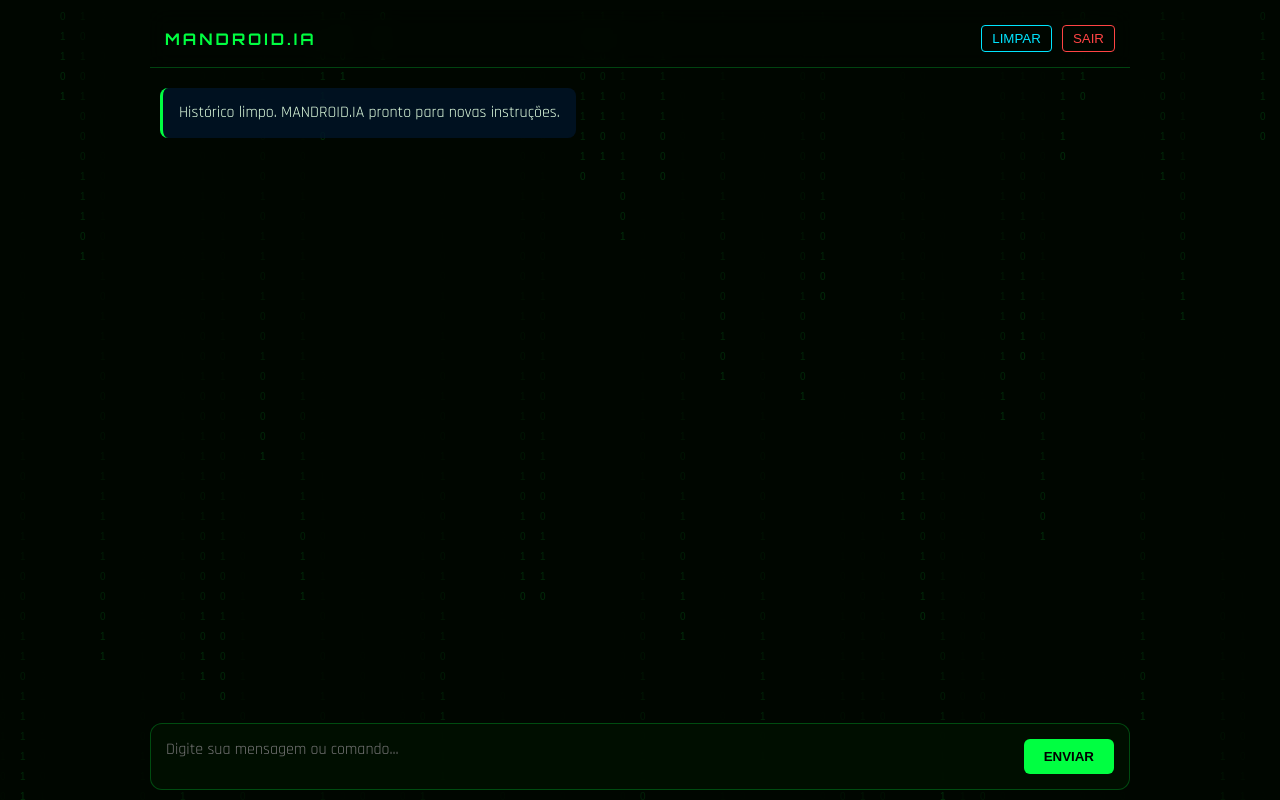
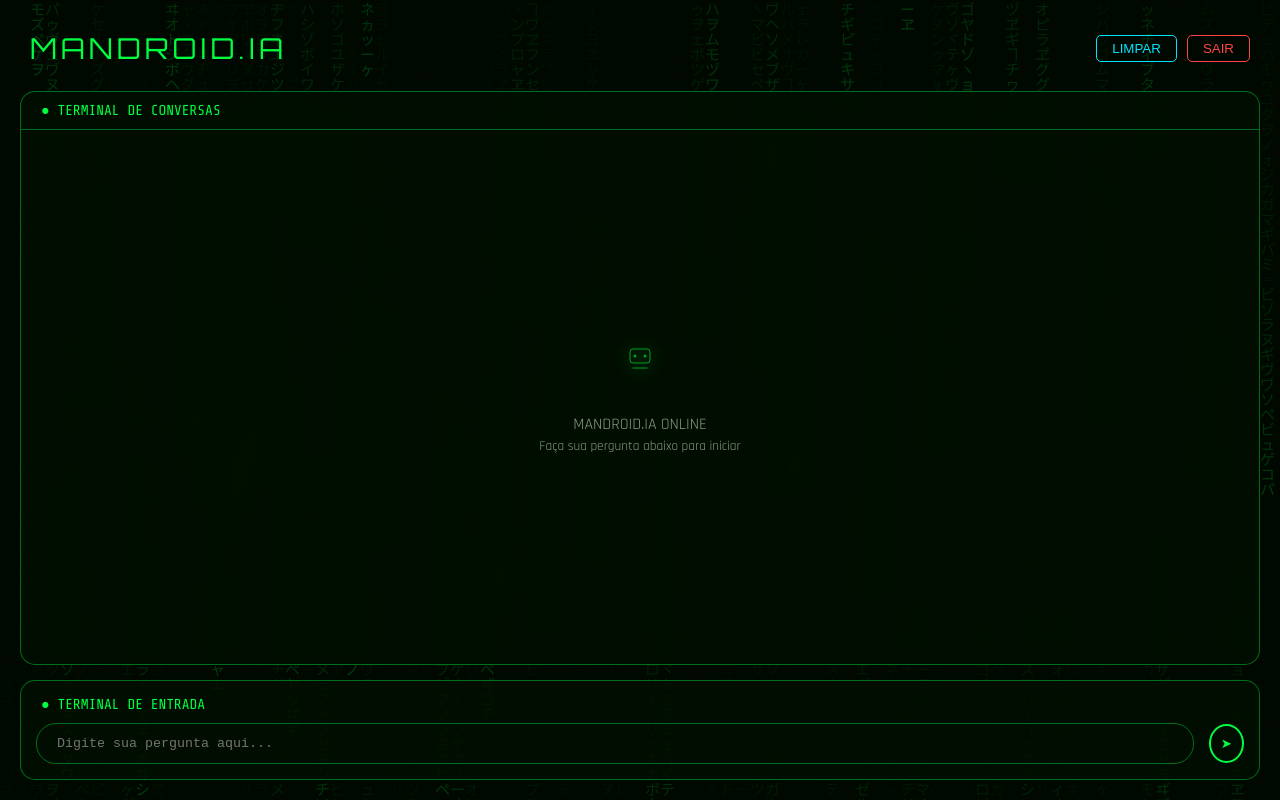
Before and after one commit to aetmdeveloper-ux/mandroid_ia, a website: page public/chat.html in a window 1280 px wide. Both pictures are taken after a click on the button "LIMPAR". Drawn offline with nearby package versions, Linux system fonts and the light colour scheme; no server answers.

Commit message:
Update chat.html

```diff
--- a/public/chat.html
+++ b/public/chat.html
@@ -3,184 +3,178 @@
 <head>
   <meta charset="UTF-8"/>
   <meta name="viewport" content="width=device-width, initial-scale=1.0"/>
-  <title>MANDROID.IA — Sistema de Chat</title>
+  <title>MANDROID.IA — Chat</title>
   <link rel="preconnect" href="https://fonts.googleapis.com"/>
   <link rel="preconnect" href="https://fonts.gstatic.com" crossorigin/>
-  <link href="https://fonts.googleapis.com/css2?family=Orbitron:wght@400;700;900&family=Rajdhani:wght@300;400;500;600;700&family=Share+Tech+Mono&display=swap" rel="stylesheet"/>
+  <link href="https://fonts.googleapis.com/css2?family=Orbitron:wght@400;700;900&family=Rajdhani:wght@300;400;600;700&family=Share+Tech+Mono&display=swap" rel="stylesheet"/>
   <style>
-    /* ── Variáveis e Reset ──────────────────────── */
+    /* ── Reset e Base ───────────────────────────── */
     *, *::before, *::after { box-sizing: border-box; margin: 0; padding: 0; }
     :root {
-      --neon-green:      #00ff41;
-      --neon-cyan:       #00e5ff;
-      --dark-bg:         #000800;
-      --panel-bg:        rgba(0, 15, 0, 0.95);
-      --msg-user-bg:     rgba(0, 40, 20, 0.8);
-      --msg-ai-bg:       rgba(0, 20, 40, 0.8);
-      --border:          rgba(0, 255, 65, 0.25);
-      --text-main:       #e0ffe0;
+      --neon-green:  #00ff41;
+      --neon-cyan:   #00e5ff;
+      --dark-bg:     #000a00;
+      --border-glow: rgba(0, 255, 65, 0.4);
     }
+    body { background: var(--dark-bg); color: #e0ffe0; font-family: 'Rajdhani', sans-serif; height: 100vh; overflow: hidden; }
+    #matrix-canvas { position: fixed; inset: 0; z-index: 0; opacity: 0.2; }
 
-    body {
-      background: var(--dark-bg);
-      color: var(--text-main);
-      font-family: 'Rajdhani', sans-serif;
-      height: 100vh;
-      overflow: hidden;
-    }
-
-    /* Matrix Rain de fundo */
-    #matrix-canvas { position: fixed; inset: 0; opacity: 0.15; z-index: 0; }
-
-    .app-container {
-      position: relative; z-index: 1;
-      display: flex; flex-direction: column;
-      height: 100vh; max-width: 1000px; margin: 0 auto; padding: 10px;
-    }
+    .app-wrapper { position: relative; z-index: 2; display: flex; flex-direction: column; height: 100vh; padding: 20px; gap: 15px; }
 
     /* Header */
-    .header {
-      display: flex; justify-content: space-between; align-items: center;
-      padding: 15px; border-bottom: 1px solid var(--border);
-      backdrop-filter: blur(10px);
+    .header { display: flex; justify-content: space-between; align-items: center; padding: 10px; }
+    .brand-title { font-family: 'Orbitron'; color: var(--neon-green); font-size: 1.8rem; letter-spacing: 4px; }
+
+    /* Terminal de Conversas (Visual da Imagem 1) */
+    .terminal-conversas {
+      flex: 1; border: 1px solid var(--border-glow); border-radius: 15px;
+      background: rgba(0, 15, 0, 0.8); backdrop-filter: blur(10px);
+      display: flex; flex-direction: column; overflow: hidden;
     }
-    .brand { font-family: 'Orbitron', sans-serif; letter-spacing: 3px; color: var(--neon-green); font-weight: 700; }
+    .terminal-header { padding: 10px 20px; border-bottom: 1px solid var(--border-glow); font-family: 'Share Tech Mono'; color: var(--neon-green); font-size: 0.9rem; }
 
-    /* Chat Area */
-    .chat-box {
-      flex: 1; overflow-y: auto; padding: 20px 10px;
-      display: flex; flex-direction: column; gap: 20px;
+    #chat-box { flex: 1; overflow-y: auto; padding: 20px; display: flex; flex-direction: column; gap: 15px; }
+
+    /* Mensagens sem emojis */
+    .msg { max-width: 85%; padding: 12px 18px; border-radius: 8px; line-height: 1.6; }
+    .user-msg { align-self: flex-end; background: rgba(0, 229, 255, 0.1); border: 1px solid var(--neon-cyan); }
+    .ai-msg { align-self: flex-start; background: rgba(0, 255, 65, 0.1); border: 1px solid var(--neon-green); }
+
+    /* Centro com Robô (Início) */
+    .welcome-center { margin: auto; text-align: center; opacity: 0.6; }
+    .welcome-center svg { width: 60px; height: 60px; filter: drop-shadow(0 0 10px var(--neon-green)); margin-bottom: 10px; }
+
+    /* Terminal de Entrada */
+    .terminal-entrada {
+      border: 1px solid var(--border-glow); border-radius: 15px;
+      background: rgba(0, 15, 0, 0.8); padding: 15px;
     }
-
-    .message { max-width: 85%; padding: 12px 16px; border-radius: 8px; line-height: 1.6; font-size: 1rem; position: relative; }
-    .user-msg { align-self: flex-end; background: var(--msg-user-bg); border-right: 3px solid var(--neon-cyan); }
-    .ai-msg { align-self: flex-start; background: var(--msg-ai-bg); border-left: 3px solid var(--neon-green); }
+    .input-row { display: flex; gap: 15px; align-items: center; }
+    textarea {
+      flex: 1; background: transparent; border: 1px solid var(--border-glow);
+      border-radius: 20px; padding: 12px 20px; color: white; outline: none; resize: none;
+    }
+    .btn-enviar {
+      background: none; border: 2px solid var(--neon-green); color: var(--neon-green);
+      padding: 10px; border-radius: 50%; cursor: pointer; transition: 0.3s;
+    }
+    .btn-enviar:hover { background: var(--neon-green); color: black; }
 
     /* Sugestões Contextuais */
-    .suggestions { display: flex; flex-wrap: wrap; gap: 8px; margin-top: 10px; }
+    .suggestions { display: flex; gap: 10px; flex-wrap: wrap; margin-top: 10px; }
     .sug-btn {
-      background: rgba(0, 255, 65, 0.1); border: 1px solid var(--border);
-      color: var(--neon-green); padding: 6px 12px; border-radius: 20px;
-      font-size: 0.85rem; cursor: pointer; transition: 0.2s;
+      background: transparent; border: 1px solid var(--neon-green); color: var(--neon-green);
+      padding: 5px 12px; border-radius: 15px; cursor: pointer; font-size: 0.8rem;
     }
-    .sug-btn:hover { background: var(--neon-green); color: black; }
-
-    /* Input Area */
-    .input-area { padding: 15px; background: var(--panel-bg); border-radius: 12px; border: 1px solid var(--border); }
-    .input-form { display: flex; gap: 10px; }
-    textarea {
-      flex: 1; background: transparent; border: none; color: white;
-      resize: none; outline: none; font-size: 1rem; font-family: inherit;
-    }
-    .send-btn { background: var(--neon-green); border: none; padding: 10px 20px; border-radius: 6px; font-weight: bold; cursor: pointer; }
-
-    /* Scrollbar Custom */
-    ::-webkit-scrollbar { width: 4px; }
-    ::-webkit-scrollbar-thumb { background: var(--border); }
   </style>
 </head>
 <body>
 
 <canvas id="matrix-canvas"></canvas>
 
-<div class="app-container">
+<div class="app-wrapper">
   <header class="header">
-    <div class="brand">MANDROID.IA</div>
+    <div class="brand-title">MANDROID.IA</div>
     <div style="display:flex; gap:10px;">
-      <button onclick="clearChat()" style="background:transparent; color:#00e5ff; border:1px solid #00e5ff; padding:5px 10px; cursor:pointer; border-radius:4px;">LIMPAR</button>
-      <button onclick="window.location.href='/auth/logout'" style="background:transparent; color:#ff4444; border:1px solid #ff4444; padding:5px 10px; cursor:pointer; border-radius:4px;">SAIR</button>
+      <button onclick="limparChat()" style="background:none; border:1px solid var(--neon-cyan); color:var(--neon-cyan); padding:5px 15px; cursor:pointer; border-radius:5px;">LIMPAR</button>
+      <button onclick="window.location.href='/auth/logout'" style="background:none; border:1px solid #ff4444; color:#ff4444; padding:5px 15px; cursor:pointer; border-radius:5px;">SAIR</button>
     </div>
   </header>
 
-  <main class="chat-box" id="chat-box">
-    <div class="message ai-msg">
-      MANDROID.IA online. Como posso auxiliar em seu projeto hoje?
+  <div class="terminal-conversas">
+    <div class="terminal-header">● TERMINAL DE CONVERSAS</div>
+    <div id="chat-box">
+      <div class="welcome-center" id="welcome-msg">
+        <svg viewBox="0 0 120 120"><rect x="40" y="22" width="40" height="28" rx="6" fill="none" stroke="#00ff41" stroke-width="2"/><circle cx="50" cy="36" r="3" fill="#00ff41"/><circle cx="70" cy="36" r="3" fill="#00ff41"/><path d="M45 60 L75 60" stroke="#00ff41" stroke-width="2"/></svg>
+        <p>MANDROID.IA ONLINE</p>
+        <small>Faça sua pergunta abaixo para iniciar</small>
+      </div>
     </div>
-  </main>
+  </div>
 
-  <footer class="input-area">
-    <form class="input-form" onsubmit="event.preventDefault(); sendMessage();">
-      <textarea id="user-input" placeholder="Digite sua mensagem ou comando..." rows="1"></textarea>
-      <button type="submit" class="send-btn">ENVIAR</button>
-    </form>
-  </footer>
+  <div class="terminal-entrada">
+    <div class="terminal-header" style="border:none; padding: 0 0 10px 5px;">● TERMINAL DE ENTRADA</div>
+    <div class="input-row">
+      <textarea id="user-input" placeholder="Digite sua pergunta aqui..." rows="1"></textarea>
+      <button class="btn-enviar" onclick="enviarMensagem()">➤</button>
+    </div>
+  </div>
 </div>
 
 <script>
-  // Matrix Effect
+  // Matrix Rain Background
   const canvas = document.getElementById('matrix-canvas');
   const ctx = canvas.getContext('2d');
   canvas.width = window.innerWidth; canvas.height = window.innerHeight;
-  const drops = new Array(Math.floor(canvas.width/20)).fill(1);
-  function drawMatrix() {
-    ctx.fillStyle = "rgba(0, 8, 0, 0.1)"; ctx.fillRect(0, 0, canvas.width, canvas.height);
-    ctx.fillStyle = "#00ff41";
+  const drops = new Array(Math.floor(canvas.width / 15)).fill(1);
+  function draw() {
+    ctx.fillStyle = 'rgba(0, 10, 0, 0.05)'; ctx.fillRect(0, 0, canvas.width, canvas.height);
+    ctx.fillStyle = '#00ff41'; ctx.font = '15px monospace';
     drops.forEach((y, i) => {
-      ctx.fillText(Math.floor(Math.random()*2), i*20, y*20);
-      if (y*20 > canvas.height && Math.random() > 0.98) drops[i] = 0;
+      const text = String.fromCharCode(0x30A0 + Math.random() * 96);
+      ctx.fillText(text, i * 15, y * 15);
+      if (y * 15 > canvas.height && Math.random() > 0.975) drops[i] = 0;
       drops[i]++;
     });
   }
-  setInterval(drawMatrix, 50);
+  setInterval(draw, 50);
 
   const chatBox = document.getElementById('chat-box');
   const userInput = document.getElementById('user-input');
 
-  async function sendMessage(text = null) {
-    const message = text || userInput.value.trim();
-    if (!message) return;
+  async function enviarMensagem(textoManual = null) {
+    const mensagem = textoManual || userInput.value.trim();
+    if (!mensagem) return;
 
-    // Adiciona mensagem do usuário
-    appendMessage(message, 'user-msg');
+    // Remove a mensagem de boas-vindas na primeira interação
+    const welcome = document.getElementById('welcome-msg');
+    if (welcome) welcome.remove();
+
+    adicionarNaTela(mensagem, 'user-msg');
     userInput.value = '';
 
     try {
-      const response = await fetch('/api/chat', {
+      const res = await fetch('/api/chat', {
         method: 'POST',
         headers: { 'Content-Type': 'application/json' },
-        body: JSON.stringify({ message })
+        body: JSON.stringify({ message: mensagem })
       });
-      const data = await response.json();
+      const data = await res.json();
 
-      // Adiciona resposta da IA e sugestões
-      appendMessage(data.response, 'ai-msg', data.suggestions);
+      adicionarNaTela(data.response, 'ai-msg', data.suggestions);
     } catch (e) {
-      appendMessage("Erro na comunicação com o servidor.", 'ai-msg');
+      adicionarNaTela("Erro na conexão com o servidor.", 'ai-msg');
     }
   }
 
-  function appendMessage(text, className, suggestions = []) {
-    const msgDiv = document.createElement('div');
-    msgDiv.className = `message ${className}`;
-    msgDiv.innerText = text;
-    chatBox.appendChild(msgDiv);
+  function adicionarNaTela(texto, classe, sugestoes = []) {
+    const div = document.createElement('div');
+    div.className = `msg ${classe}`;
+    div.innerText = texto;
+    chatBox.appendChild(div);
 
-    if (suggestions && suggestions.length > 0) {
-      const sugContainer = document.createElement('div');
-      sugContainer.className = 'suggestions';
-      suggestions.forEach(s => {
-        const btn = document.createElement('button');
-        btn.className = 'sug-btn';
-        btn.innerText = s;
-        btn.onclick = () => sendMessage(s);
-        sugContainer.appendChild(btn);
+    if (sugestoes && sugestoes.length > 0) {
+      const sugDiv = document.createElement('div');
+      sugDiv.className = 'suggestions';
+      sugestoes.forEach(s => {
+        const b = document.createElement('button');
+        b.className = 'sug-btn';
+        b.innerText = s;
+        b.onclick = () => enviarMensagem(s);
+        sugDiv.appendChild(b);
       });
-      chatBox.appendChild(sugContainer);
+      chatBox.appendChild(sugDiv);
     }
 
     chatBox.scrollTop = chatBox.scrollHeight;
   }
 
-  async function clearChat() {
+  async function limparChat() {
     await fetch('/api/clear', { method: 'POST' });
-    chatBox.innerHTML = '<div class="message ai-msg">Histórico limpo. MANDROID.IA pronto para novas instruções.</div>';
+    location.reload();
   }
 
-  // Ajuste automático do textarea
-  userInput.addEventListener('input', function() {
-    this.style.height = 'auto';
-    this.style.height = (this.scrollHeight) + 'px';
-  });
+  userInput.onkeydown = (e) => { if(e.key === 'Enter' && !e.shiftKey) { e.preventDefault(); enviarMensagem(); } };
 </script>
 </body>
 </html>
```
